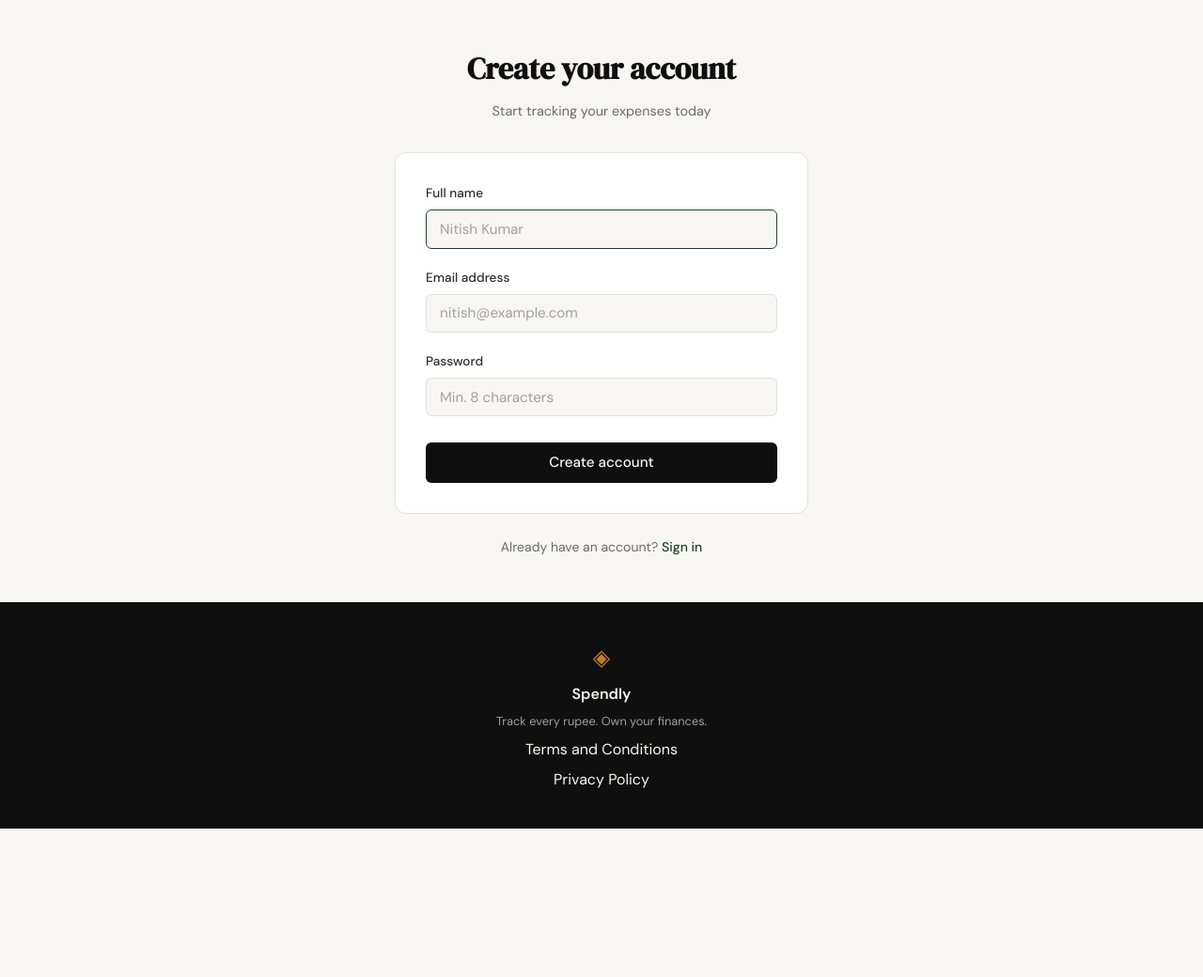
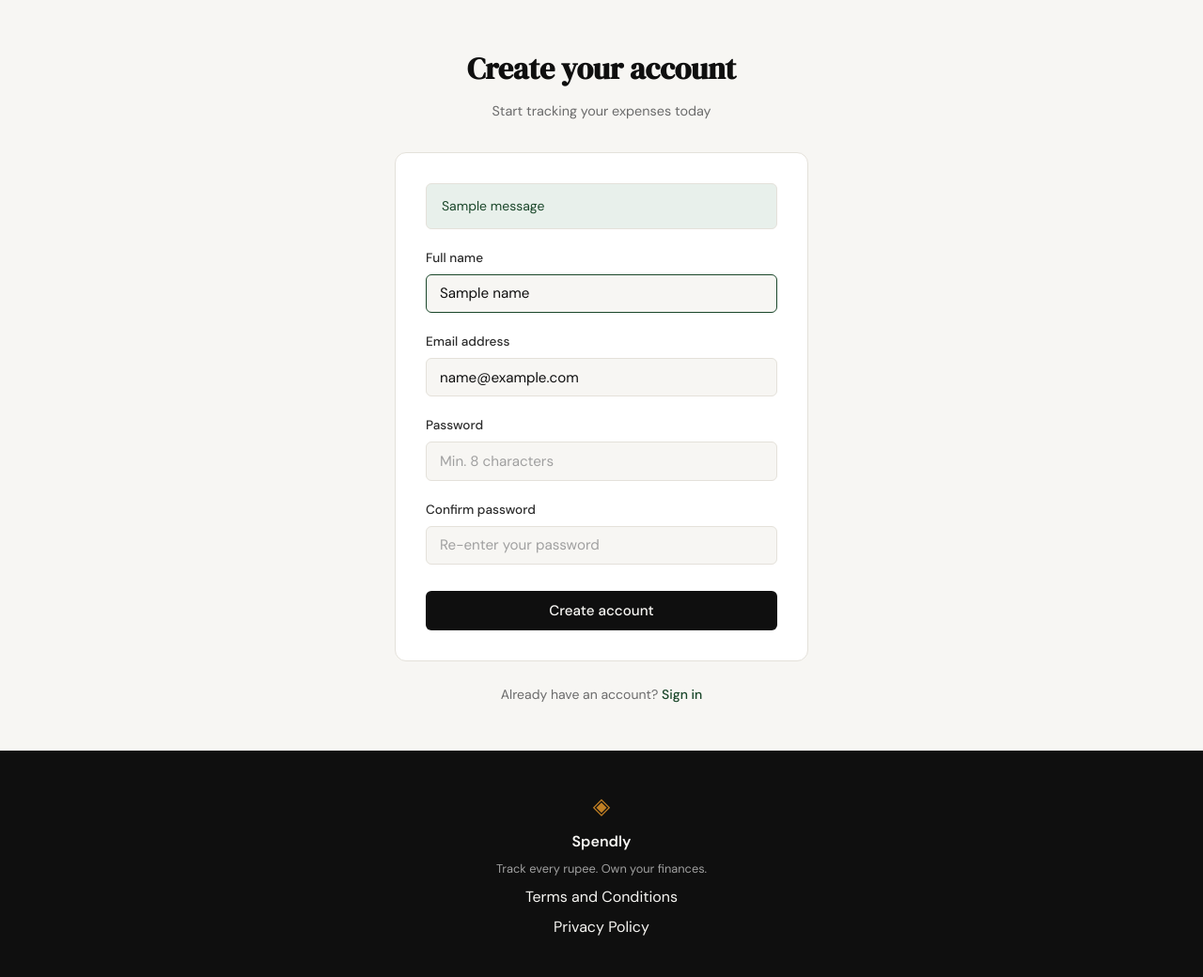
Before and after one commit to fbader99/spendly, a Flask app: template templates/register.html in a window 1280 px wide. Shown: the part 61-1101 px from the top of the page at 94% size. Before the commit the page ends 943 px from the top, so only its background shows below. Run offline with Flask 3, Linux system fonts and the light colour scheme; the template is opened without the code that fills it: most values are stand-ins (such as "Sample title", 1, 10 or a date in 2020); one stand-in notice (Sample message) is shown.

Commit message:
add registraton feature

```diff
--- a/app.py
+++ b/app.py
@@ -1,8 +1,11 @@
-from flask import Flask, render_template
+import sqlite3
 
-from database.db import get_db, init_db, seed_db
+from flask import Flask, abort, flash, redirect, render_template, request, url_for
+
+from database.db import create_user, get_db, init_db, seed_db
 
 app = Flask(__name__)
+app.secret_key = "dev-secret-key-change-me"  # dev only; needed for flash()
 
 with app.app_context():
     init_db()
@@ -18,9 +21,35 @@ def landing():
     return render_template("landing.html")
 
 
-@app.route("/register")
+@app.route("/register", methods=["GET", "POST"])
 def register():
-    return render_template("register.html")
+    if request.method == "GET":
+        return render_template("register.html")
+
+    if request.method == "POST":
+        name = request.form.get("name", "").strip()
+        email = request.form.get("email", "").strip().lower()
+        password = request.form.get("password", "")
+        confirm_password = request.form.get("confirm_password", "")
+
+        if not name or not email or not password or not confirm_password:
+            flash("All fields are required.", "error")
+            return render_template("register.html", name=name, email=email)
+
+        if password != confirm_password:
+            flash("Passwords do not match.", "error")
+            return render_template("register.html", name=name, email=email)
+
+        try:
+            create_user(name, email, password)
+        except sqlite3.IntegrityError:
+            flash("Email already registered.", "error")
+            return render_template("register.html", name=name, email=email)
+
+        flash("Account created! Please sign in.", "success")
+        return redirect(url_for("login"))
+
+    abort(405)
 
 
 @app.route("/login")
--- a/database/db.py
+++ b/database/db.py
@@ -103,3 +103,20 @@ def seed_db():
         conn.commit()
     finally:
         conn.close()
+
+
+def create_user(name, email, password):
+    """Insert a new user and return its id.
+
+    Raises sqlite3.IntegrityError if the email is already registered.
+    """
+    conn = get_db()
+    try:
+        cursor = conn.execute(
+            "INSERT INTO users (name, email, password_hash) VALUES (?, ?, ?)",
+            (name, email, generate_password_hash(password, method="pbkdf2:sha256")),
+        )
+        conn.commit()
+        return cursor.lastrowid
+    finally:
+        conn.close()
--- a/static/css/style.css
+++ b/static/css/style.css
@@ -420,6 +420,16 @@ a { color: inherit; text-decoration: none; }
     margin-bottom: 1.25rem;
 }
 
+.auth-success {
+    background: var(--accent-light);
+    color: var(--accent);
+    border: 1px solid var(--border);
+    border-radius: var(--radius-sm);
+    padding: 0.75rem 1rem;
+    font-size: 0.875rem;
+    margin-bottom: 1.25rem;
+}
+
 .form-group { margin-bottom: 1.25rem; }
 
 .form-group label {
--- a/templates/login.html
+++ b/templates/login.html
@@ -13,6 +13,12 @@
         </div>
 
         <div class="auth-card">
+            {% with messages = get_flashed_messages(with_categories=true) %}
+            {% for category, message in messages %}
+            <div class="auth-{{ category }}">{{ message }}</div>
+            {% endfor %}
+            {% endwith %}
+
             {% if error %}
             <div class="auth-error">{{ error }}</div>
             {% endif %}
--- a/templates/register.html
+++ b/templates/register.html
@@ -13,27 +13,35 @@
         </div>
 
         <div class="auth-card">
-            {% if error %}
-            <div class="auth-error">{{ error }}</div>
-            {% endif %}
+            {% with messages = get_flashed_messages(with_categories=true) %}
+            {% for category, message in messages %}
+            <div class="auth-{{ category }}">{{ message }}</div>
+            {% endfor %}
+            {% endwith %}
 
-            <form method="POST" action="/register">
+            <form method="post" action="{{ url_for('register') }}">
                 <div class="form-group">
                     <label for="name">Full name</label>
                     <input type="text" id="name" name="name"
                            class="form-input" placeholder="Nitish Kumar"
-                           required autofocus>
+                           value="{{ name or '' }}" required autofocus>
                 </div>
                 <div class="form-group">
                     <label for="email">Email address</label>
                     <input type="email" id="email" name="email"
                            class="form-input" placeholder="nitish@example.com"
-                           required>
+                           value="{{ email or '' }}" required>
                 </div>
                 <div class="form-group">
                     <label for="password">Password</label>
                     <input type="password" id="password" name="password"
                            class="form-input" placeholder="Min. 8 characters"
+                           required>
+                </div>
+                <div class="form-group">
+                    <label for="confirm_password">Confirm password</label>
+                    <input type="password" id="confirm_password" name="confirm_password"
+                           class="form-input" placeholder="Re-enter your password"
                            required>
                 </div>
                 <button type="submit" class="btn-submit">Create account</button>
```
Also changed, not shown: .claude/specs/02-registration.md (added).
